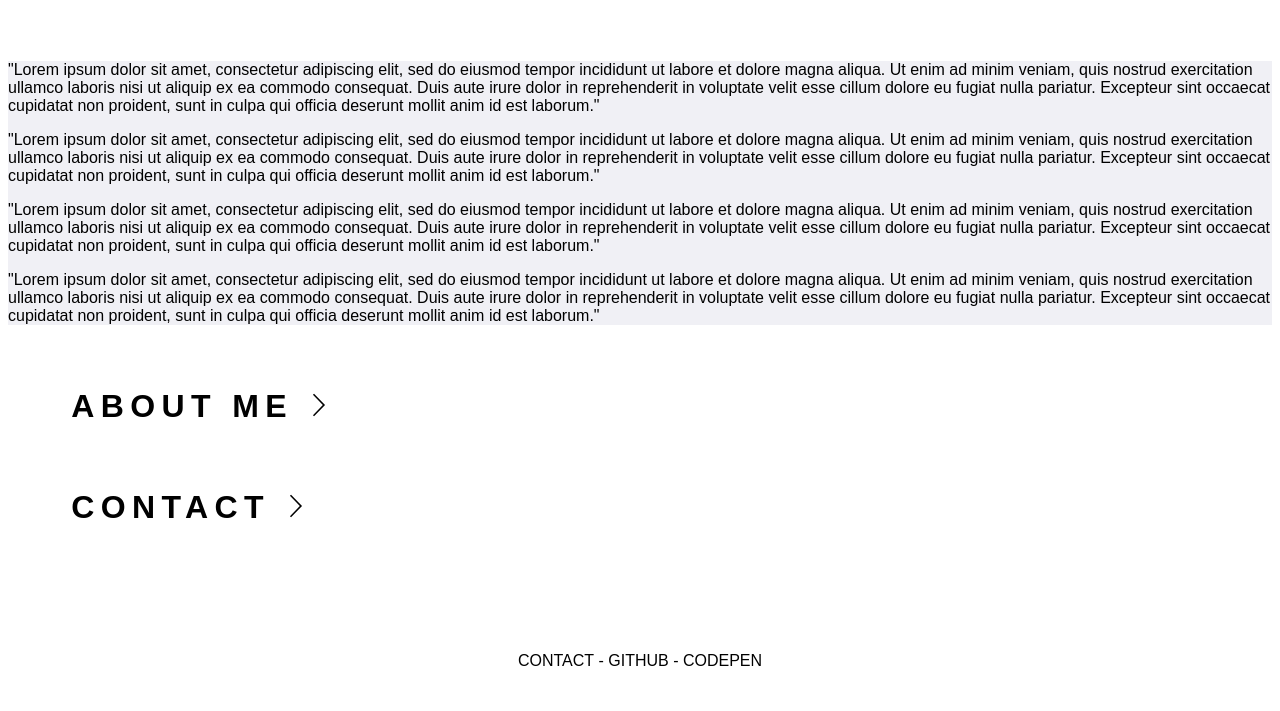
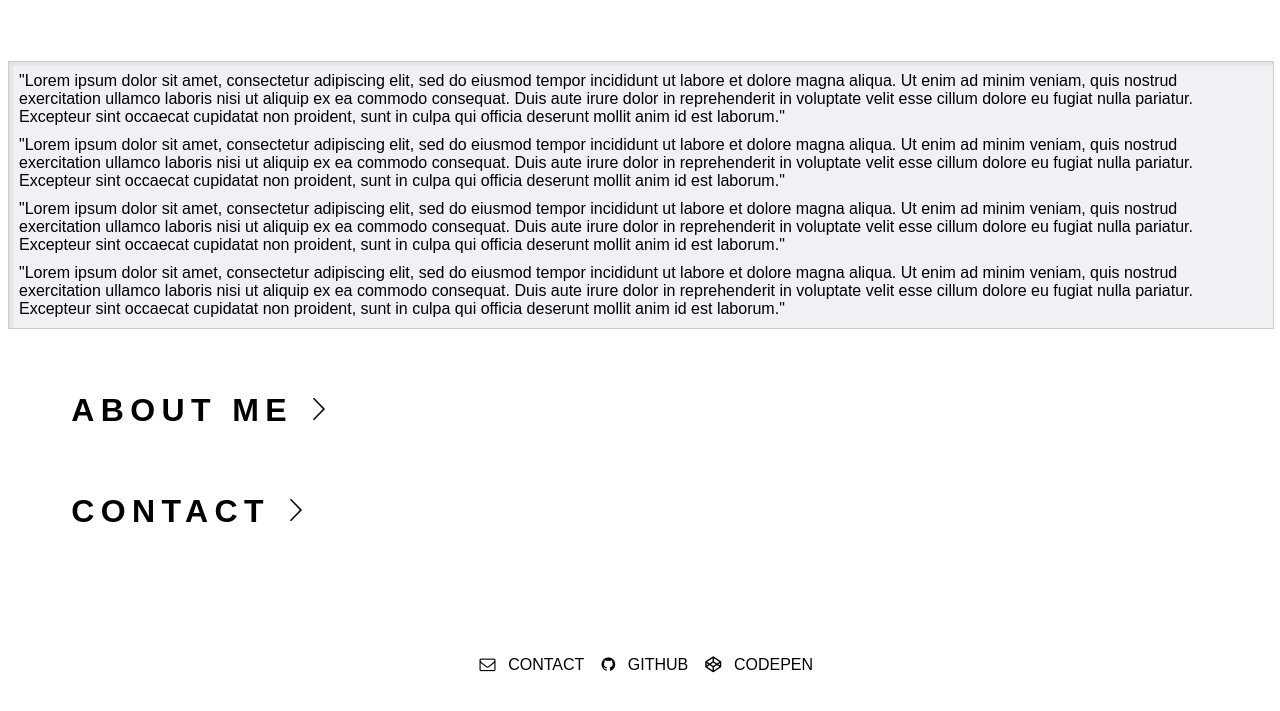
Before and after one commit to imorenodev/personal-portfolio, a plain HTML site: page index.html in a window 1280 px wide. Both pictures are taken after a click on the element "THE WORK". Shown: the part 1296-2007 px from the top of the page. Drawn offline with nearby package versions, Linux system fonts and the light colour scheme.

Commit message:
Added 'well' css style to content elements

```diff
--- a/css/styles.css
+++ b/css/styles.css
@@ -56,6 +56,15 @@ h1 {
 	height: 100%;
 	background-color: #f0f0f5;
 	display: none;
+	border-size: 0.1px;
+	border-color: #ccc;
+	border-style: solid;
+	border-width: thin;
+	box-shadow: inset 4px 4px 2px rgba(0,0,0,0.05);
+}
+
+#portfolio-container p {
+	margin: 10px;
 }
 
 #about-container {
@@ -70,6 +79,15 @@ h1 {
 	height: 100%;
 	background-color: #f0f0f5;
 	display: none;
+	border-size: 0.1px;
+	border-color: #ccc;
+	border-style: solid;
+	border-width: thin;
+	box-shadow: inset 4px 4px 2px rgba(0,0,0,0.05);
+}
+
+#contact-container p {
+	margin: 10px;
 }
 
 .content-header {
@@ -96,9 +114,13 @@ h1 {
 /***** FOOTER *****/
 .footer {
 	text-align: center;
-	margin: 10% 0 5% 0;
+	margin: 10% 0% 5% 0;
 }
 
 #breadcrumbs p {
 	display: inline;
 }
+
+#breadcrumbs i {
+	padding: 0 1% 0 1%;
+}
--- a/index.html
+++ b/index.html
@@ -3,6 +3,7 @@
 	<head>
 		<title>Ian C Moreno - Web Developer - Personal Portfolio</title>
 		<link rel="stylesheet" type="text/css" href="css/styles.css" />
+		<link rel="stylesheet" href="https://maxcdn.bootstrapcdn.com/font-awesome/4.5.0/css/font-awesome.min.css">
 		<script src="https://code.jquery.com/jquery-1.11.3.min.js"></script>
 		<script type="text/javascript" src="js/personal-site.js" async defer></script>
 	</head>
@@ -76,11 +77,9 @@
 		</section>
 
 		<div id="breadcrumbs" class="footer">
-			<p><a href="#">CONTACT</a></p>
-			<p> - </p>
-			<p><a href="https://github.com/imorenodev?tab=repositories">GITHUB</a></p>
-			<p> - </p>
-			<p><a href="http://codepen.io/imorenodev/">CODEPEN</a></p>
+			<p><a href="#"><i class="fa fa-envelope-o"></i>CONTACT</a></p>
+			<p><a href="https://github.com/imorenodev?tab=repositories"><i class="fa fa-github"></i>GITHUB</a></p>
+			<p><a href="http://codepen.io/imorenodev/"><i class="fa fa-codepen"></i>CODEPEN</a></p>
 		</div>
 		<div class="footer">
 			Copyright &copy 2015 Ian Moreno
```
Also changed, not shown: 2 other files.
